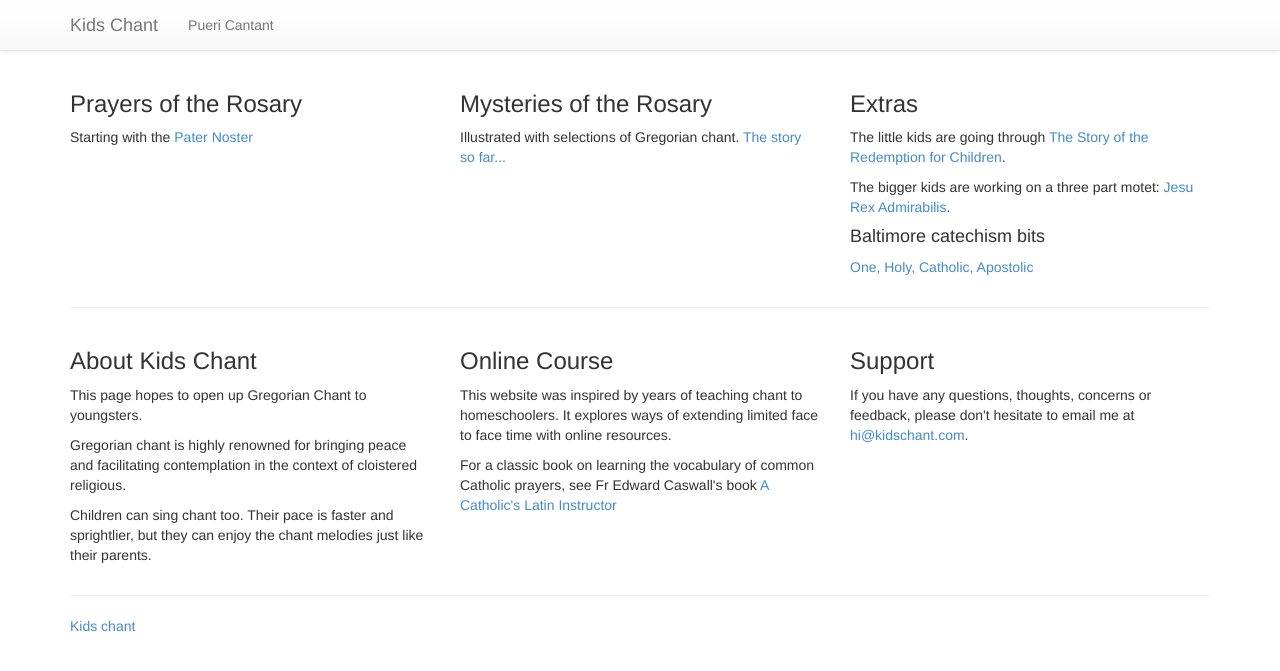
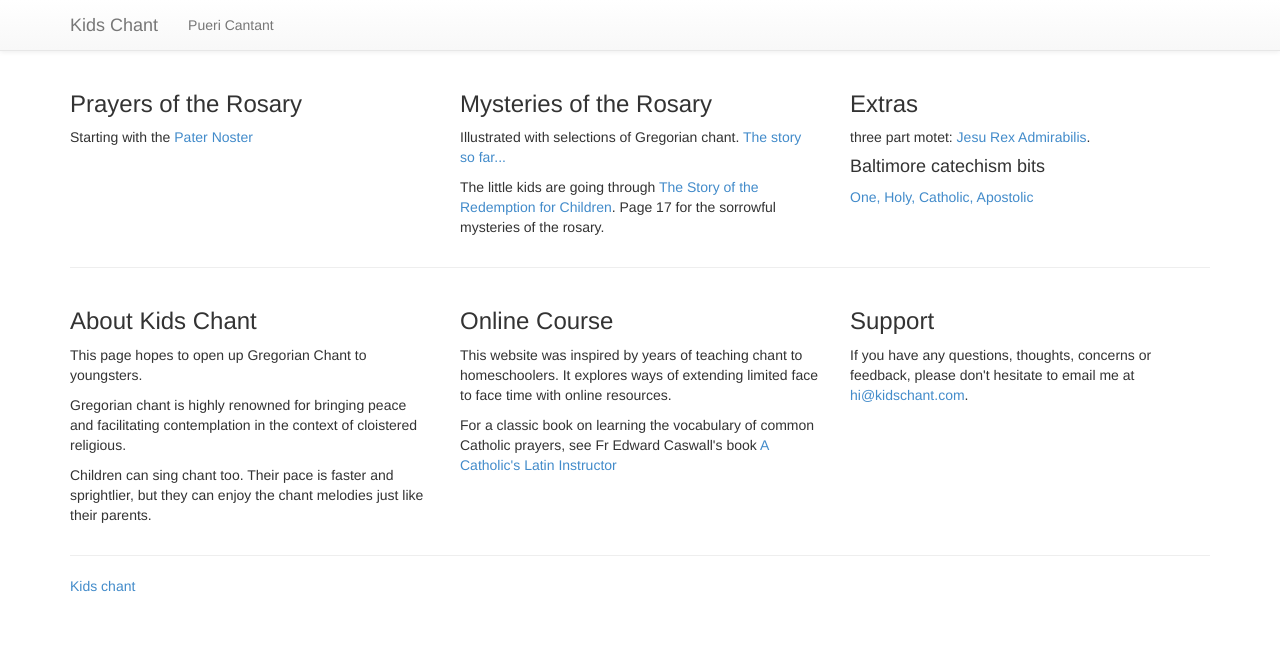
Before and after one commit to veromary/kidschant, a Jekyll site: the page built from index.html, in a window 1280 px wide. Shown: the top 671 px of the page. Built offline with Jekyll 4.4.1, drawn with Linux system fonts in a browser that asks for light colours; nearby versions of some CDN libraries.

Commit message:
Adding in Jesu Rex page

```diff
--- a/index.html
+++ b/index.html
@@ -14,11 +14,14 @@ Starting with the <a href="pater01.html">Pater Noster</a>
 <p>
 Illustrated with selections of Gregorian chant.
 <a href="rosary/index.html">The story so far...</a></p>
+<p>
+The little kids are going through <a href="http://media.musicasacra.com/books/redemption.pdf">The Story of the Redemption for Children</a>.
+Page 17 for the sorrowful mysteries of the rosary.
+</p>
 </div>
 <div class="col-md-4">
 <h3>Extras</h3>
-<p>
-The little kids are going through <a href="http://media.musicasacra.com/books/redemption.pdf">The Story of the Redemption for Children</a>. </p><p> The bigger kids are working on a three part motet: <a href="http://www3.cpdl.org/wiki/images/1/1f/JesuRex.pdf">Jesu Rex Admirabilis</a>.
+<p>three part motet: <a href="jesurex.html">Jesu Rex Admirabilis</a>.
 </p>
 <h4>Baltimore catechism bits</h4>
 <p><a href="./cat/index.htm">One, Holy, Catholic, Apostolic</a></p>
```
Also changed, not shown: jesurex.html (added, +13 -0 lines).
